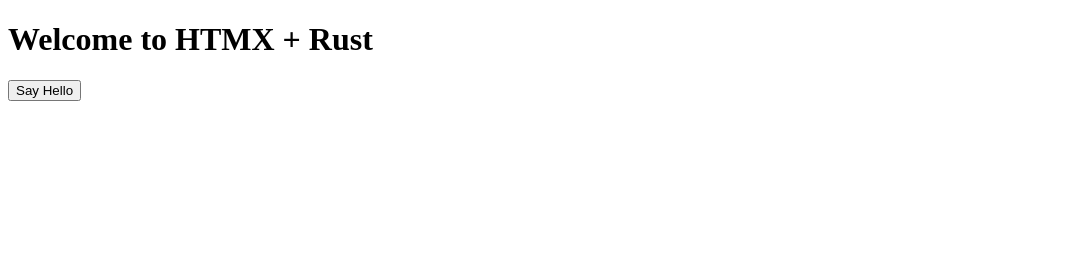
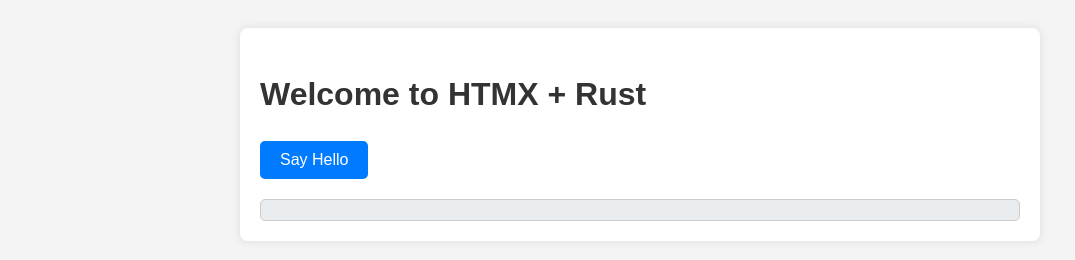
Before and after one commit to Lbelus/htmxrustapp, a plain HTML site: page htmx_rust_app/static/index.html in a window 1280 px wide. Shown: the whole page, without its empty margins (0-1075 px from the left). Drawn offline with Linux system fonts and the light colour scheme.

Commit message:
add style template

```diff
--- /dev/null
+++ b/htmx_rust_app/static/css/styles.css
@@ -0,0 +1,56 @@
+* {
+    margin: 0
+    padding: 0;
+    box-sizing: border-box;
+}
+
+/* Basic page styling */
+body {
+    font-family: Arial, sans-serif;
+    line-height: 1.6;
+    background-color: #f4f4f4;
+    color: #333;
+    padding: 20px;
+}
+
+/* Container for page content */
+.container {
+    max-width: 800px;
+    margin: auto;
+    background: #fff;
+    padding: 20px;
+    border-radius: 8px;
+    box-shadow: 0 0 10px rgba(0, 0, 0, 0.1);
+}
+
+/* Heading styles */
+h1, h2, h3 {
+    margin-bottom: 20px;
+    color: #333;
+}
+
+/* Button styles */
+button {
+    display: inline-block;
+    padding: 10px 20px;
+    font-size: 16px;
+    color: #fff;
+    background-color: #007BFF;
+    border: none;
+    border-radius: 5px;
+    cursor: pointer;
+    transition: background-color 0.3s;
+}
+
+button:hover {
+    background-color: #0056b3;
+}
+
+/* Greeting div styles */
+#greeting {
+    margin-top: 20px;
+    padding: 10px;
+    background: #e9ecef;
+    border: 1px solid #ccc;
+    border-radius: 5px;
+};
--- a/htmx_rust_app/static/index.html
+++ b/htmx_rust_app/static/index.html
@@ -4,11 +4,14 @@
     <meta charset="UTF-8">
     <meta name="viewport" content="width=device-width, initial-scale=1.0">
     <title>HTMX + Rust</title>
+    <link rel="stylesheet" href="css/styles.css">
     <script src="https://unpkg.com/htmx.org@1.4.1"></script>
 </head>
 <body>
-    <h1>Welcome to HTMX + Rust</h1>
-    <button hx-get="/hello" hx-target="#greeting" hx-swap="innerHTML">Say Hello</button>
-    <div id="greeting"></div>
+    <div class="container">
+        <h1>Welcome to HTMX + Rust</h1>
+        <button hx-get="/hello" hx-target="#greeting" hx-swap="innerHTML">Say Hello</button>
+        <div id="greeting"></div>
+    </div>
 </body>
 </html>
```
